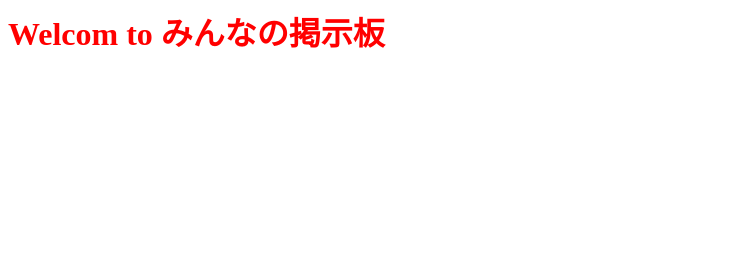
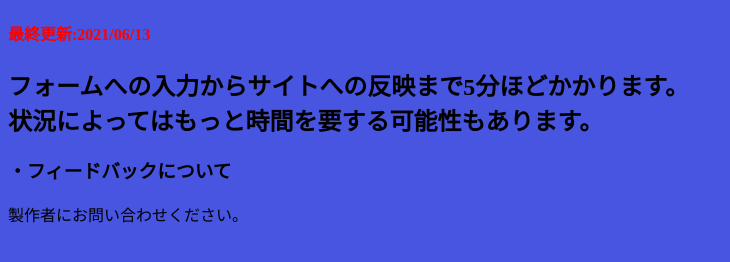
Before and after one commit to nogizakaeigyochu/2-4task, a plain HTML site: page index.html in a window 1280 px wide. Shown: the whole page, without its empty margins (0-730 px from the left). Drawn offline with Linux system fonts and the light colour scheme.

Commit message:
内容書いた
これから埋め込みかきかき

```diff
--- a/index.html
+++ b/index.html
@@ -1,8 +1,17 @@
+<!DOCTYPE html>
 <html>
-<head>
-<title>掲示板</title>
-</head>
-<body>
-<font color="red"><h1>Welcom to みんなの掲示板</h1><font>
-</body>
+  <head>
+    <title>`課題確認用サイト</title>
+    <meta charset="utf-8">
+    <meta name="description" content="２－４の課題確認用サイト">
+  </head>
+  <body>
+    <body bgcolor="#47b55ae"><!--背景色指定-->
+    <font color="red"><h4>最終更新:2021/06/13</h4></font>
+    <h2>フォームへの入力からサイトへの反映まで5分ほどかかります。<br>状況によってはもっと時間を要する可能性もあります。</h2>
+
+
+    <h3>・フィードバックについて</h3>
+    <p>製作者にお問い合わせください。</p>
+  </body>
 </html>
```
